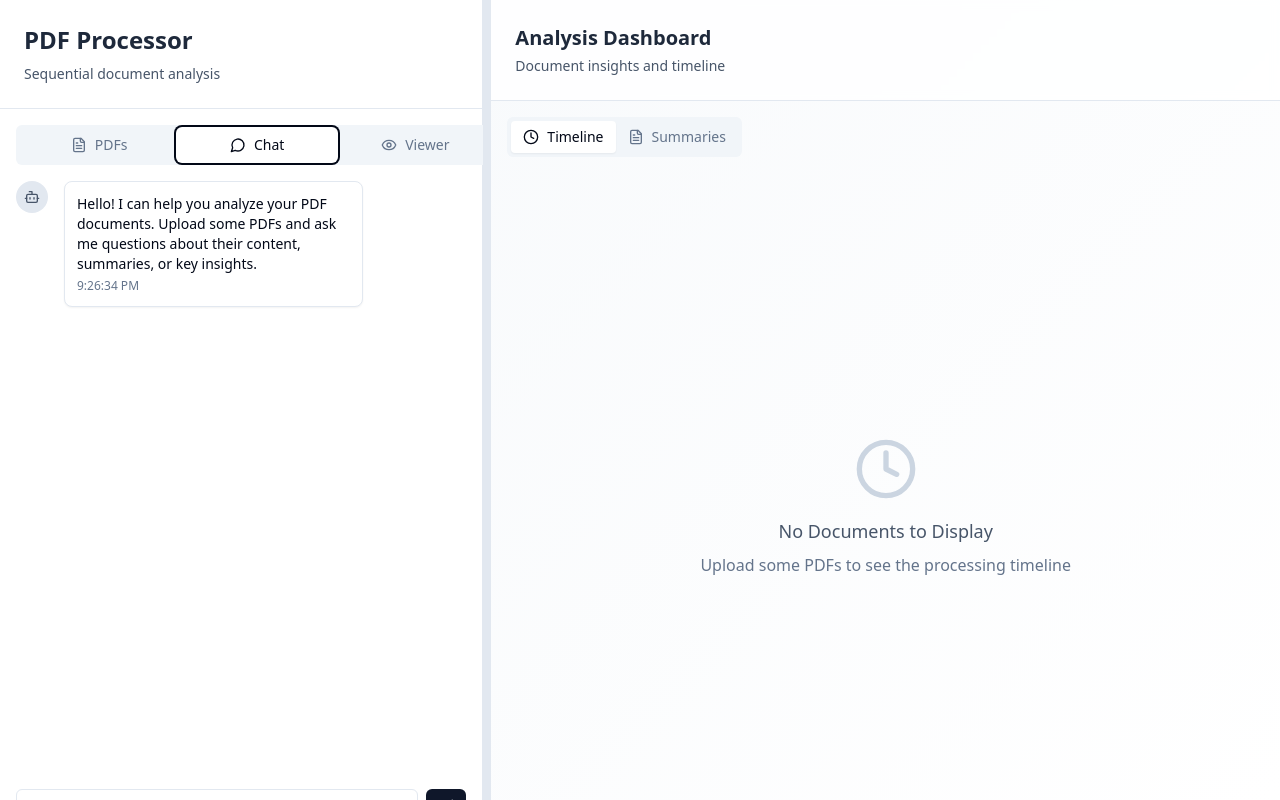
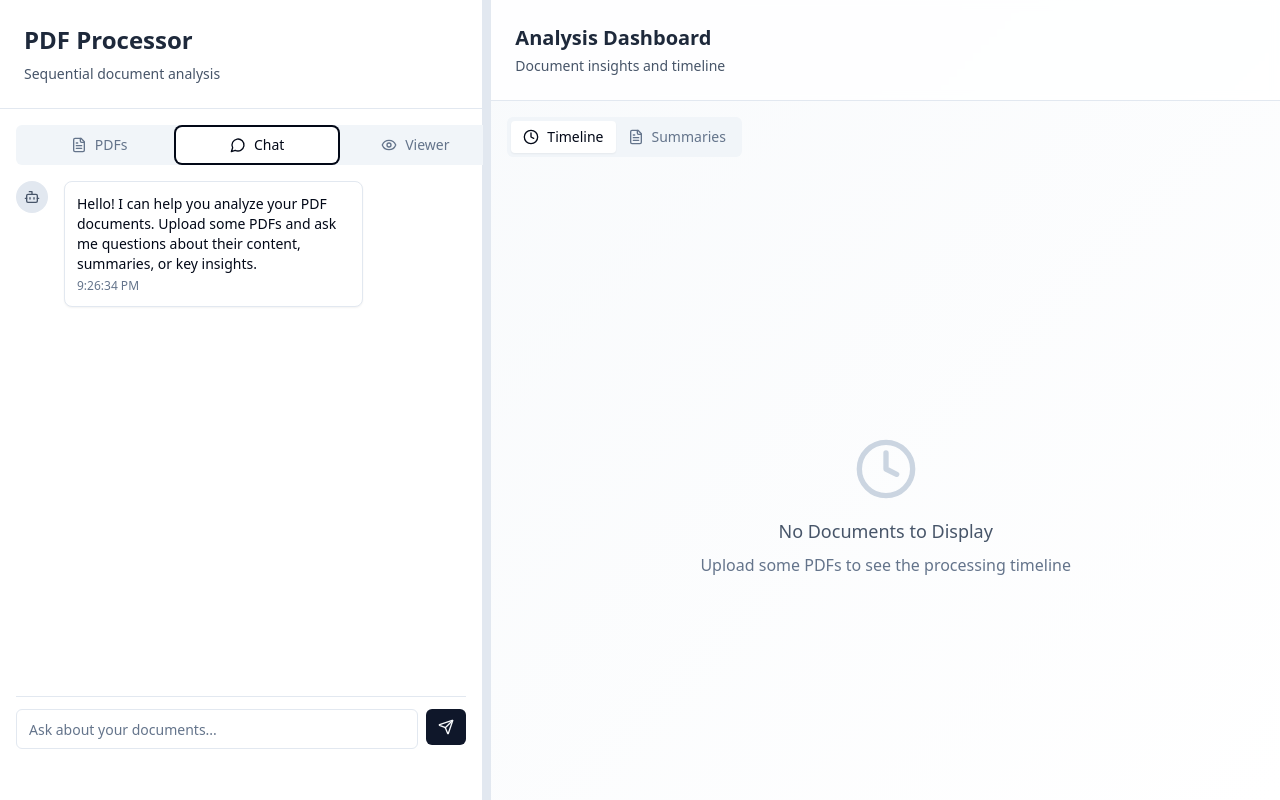
Before and after one commit to xxing-personal/docu-timeline-pilot, a React (Vite) app: page / in a window 1280 px wide. Both pictures are taken after a click on the tab "Chat". Built offline with nearby package versions, Linux system fonts and the light colour scheme.

Commit message:
Fix: Improve Chat Input positioning
Adjusted the ChatTab layout to ensure the input area is always visible and positioned correctly at the bottom of the chat interface.

```diff
--- a/src/components/ChatTab.tsx
+++ b/src/components/ChatTab.tsx
@@ -71,9 +71,10 @@ const ChatTab = ({ uploadedFiles }: ChatTabProps) => {
   ];
 
   return (
-    <div className="h-full flex flex-col p-4">
-      {/* Chat Messages - takes available space */}
-      <ScrollArea className="flex-1 mb-4">
+    <div className="h-[calc(100vh-200px)] flex flex-col p-4">
+      {/* Chat Messages - takes most of the space */}
+      <div className="flex-1 min-h-0">
+        <ScrollArea className="h-full">
           <div className="space-y-4 pr-4">
             {messages.map((message) => (
               <div
@@ -117,10 +118,11 @@ const ChatTab = ({ uploadedFiles }: ChatTabProps) => {
             ))}
           </div>
         </ScrollArea>
+      </div>
 
-      {/* Suggested Queries - fixed height */}
+      {/* Suggested Queries - compact */}
       {uploadedFiles.length > 0 && (
-        <div className="mb-4">
+        <div className="py-3">
           <p className="text-xs text-slate-600 mb-2">Suggested queries:</p>
           <div className="flex flex-wrap gap-2">
             {suggestedQueries.map((query, index) => (
@@ -138,8 +140,8 @@ const ChatTab = ({ uploadedFiles }: ChatTabProps) => {
         </div>
       )}
 
-      {/* Input Area - fixed at bottom */}
-      <div className="flex-shrink-0">
+      {/* Input Area - fixed at bottom with proper spacing */}
+      <div className="pt-3 border-t border-slate-200">
         <div className="flex space-x-2">
           <Input
             value={inputValue}
```
Lines whose indentation alone changed are shown as unchanged.
